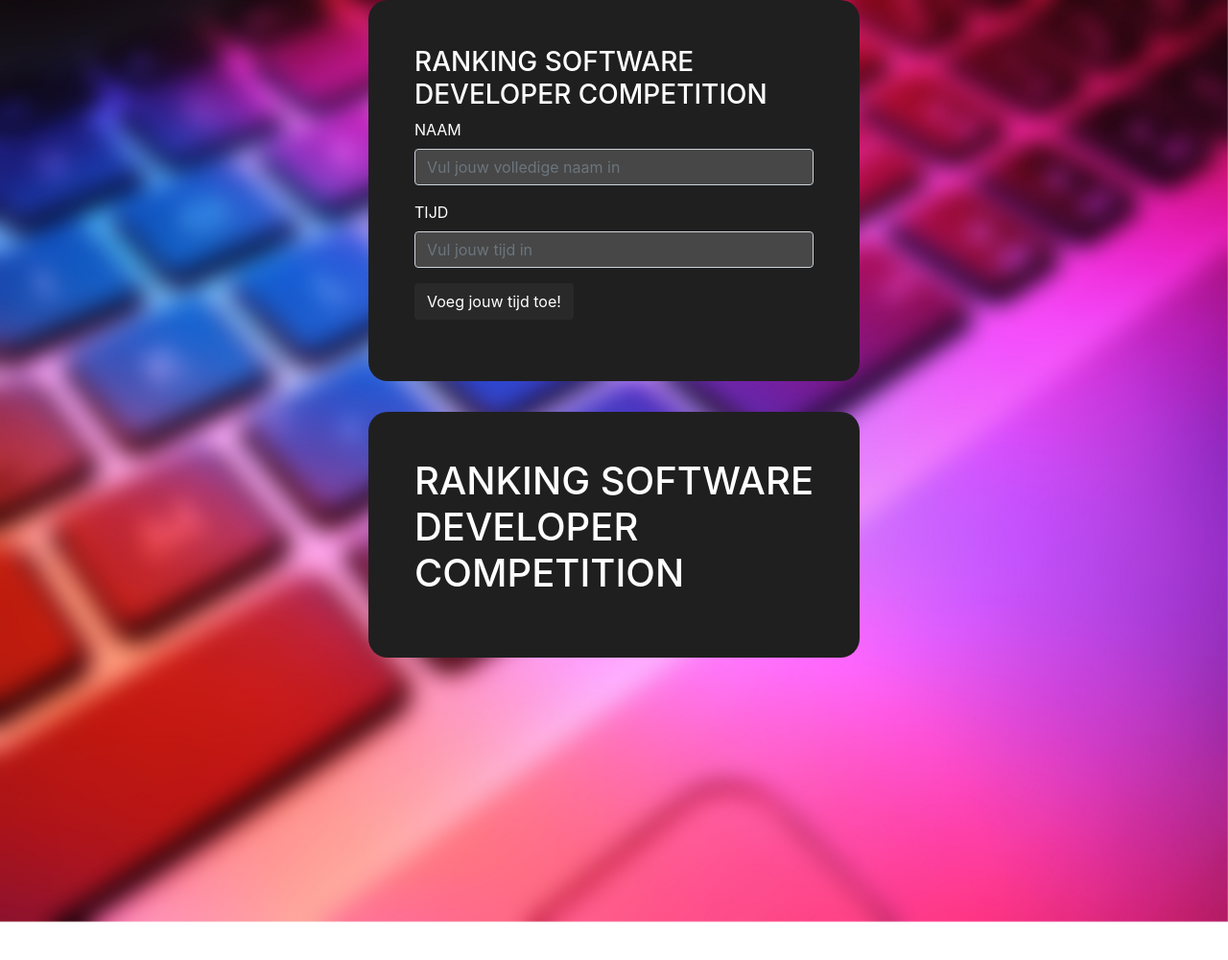
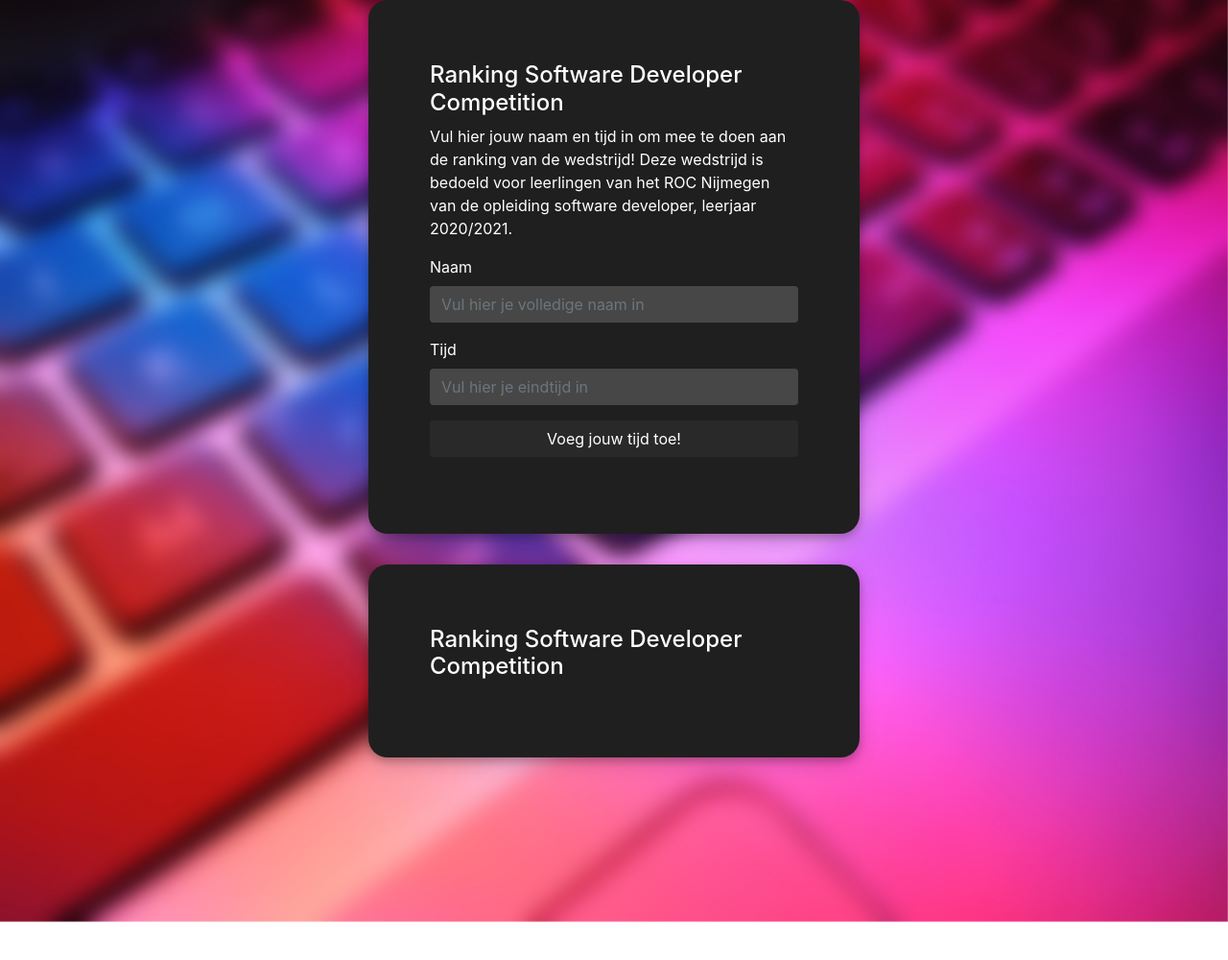
Before and after one commit to sito777/Ranking, a PHP site: page / in a window 1280 px wide. Shown: the top 1000 px of the page at 96% size. Run offline with PHP 8.4, Linux system fonts and the light colour scheme.

Commit message:
boxshadow & text

```diff
--- a/css/styles.css
+++ b/css/styles.css
@@ -29,8 +29,26 @@ body {
 form {
     background-color: #1F1F1F;
     border-radius: 20px;
-    padding: 3rem;
-    text-transform: uppercase;
+    padding: 4rem;
+    box-shadow: 0 4px 8px 0 rgba(0, 0, 0, 0.2), 0 6px 20px 0 rgba(0, 0, 0, 0.19);
+}
+
+.form-group input {
+    background-color: #474747;
+    color: white;
+    border: none;
+}
+
+.form-group button {
+    background-color: #292929;
+    color: white;
+    width: 100%
+}
+
+.form-group button:hover {
+    background-color: white;
+    color: #292929;
+    transition: 0.5s ease;
 }
 
 .home-ranking {
@@ -38,7 +56,7 @@ form {
     margin: auto;
     background-color: #1F1F1F;
     border-radius: 20px;
-    padding: 3rem;
-    text-transform: uppercase;
+    padding: 4rem;
     margin-top: 2rem;
+    box-shadow: 0 4px 8px 0 rgba(0, 0, 0, 0.2), 0 6px 20px 0 rgba(0, 0, 0, 0.19);
 }
--- a/index.html
+++ b/index.html
@@ -21,23 +21,24 @@
       <div class="home">
         <div class="home-form">
           <form>
-            <h3>Ranking Software Developer Competition</h3>
+            <h4>Ranking Software Developer Competition</h4>
+            <p>Vul hier jouw naam en tijd in om mee te doen aan de ranking van de wedstrijd! Deze wedstrijd is bedoeld voor leerlingen van het ROC Nijmegen van de opleiding software developer, leerjaar 2020/2021.</p>
             <div class="form-group">
               <label for="exampleInputPassword1">Naam</label>
-              <input type="text" class="form-control" id="trainername" placeholder="Vul jouw volledige naam in" style="background-color: #474747;">
+              <input type="text" class="form-control" id="trainername" placeholder="Vul hier je volledige naam in" style="background-color: #474747;">
             </div>
             <div class="form-group">
               <label for="exampleInputPassword1">Tijd</label>
-              <input type="text" class="form-control" id="trainercode" placeholder="Vul jouw tijd in" style="background-color: #474747;">
+              <input type="text" class="form-control" id="trainercode" placeholder="Vul hier je eindtijd in" style="background-color: #474747;">
             </div>
             <div class="form-group">
-              <button type="submit" class="btn" style="background-color: #292929; color: white;">Voeg jouw tijd toe!</button>
+              <button type="submit" class="btn">Voeg jouw tijd toe!</button>
             </div>
             </div>
           </form>
         </div>
         <div class="home-ranking">
-          <h1>Ranking Software Developer Competition</h1>
+          <h4>Ranking Software Developer Competition</h4>
           <p></p>
         </div>
       </div>
```
